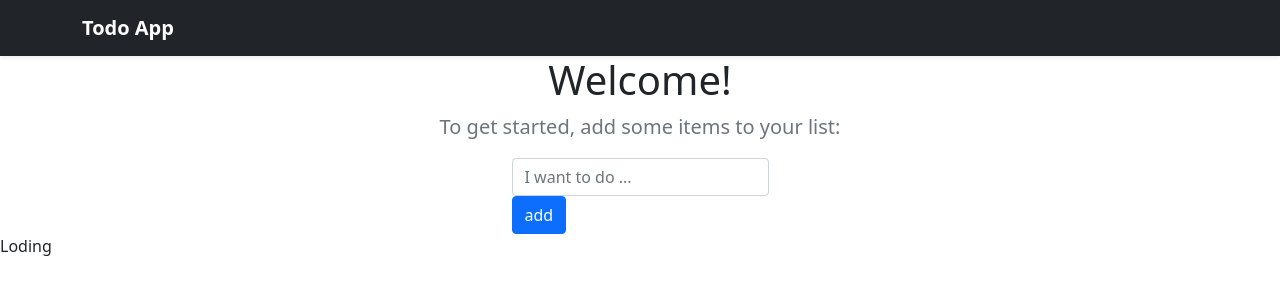
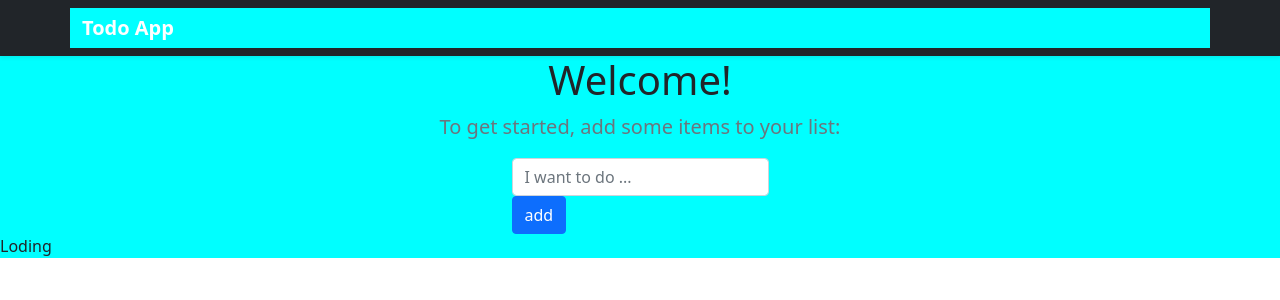
Before and after one commit to davoodkhany/vuejsblog, a Vue app: page / in a window 1280 px wide. Shown: the top 300 px of the page. Built offline with nearby package versions, Linux system fonts and the light colour scheme; no server answers.

Commit message:
Vue js scoped style css

```diff
--- a/src/components/AddToDo.vue
+++ b/src/components/AddToDo.vue
@@ -34,3 +34,10 @@
 
 
 </script>
+
+
+<style>
+    div{
+        background-color: aqua;
+    }
+</style>
```
